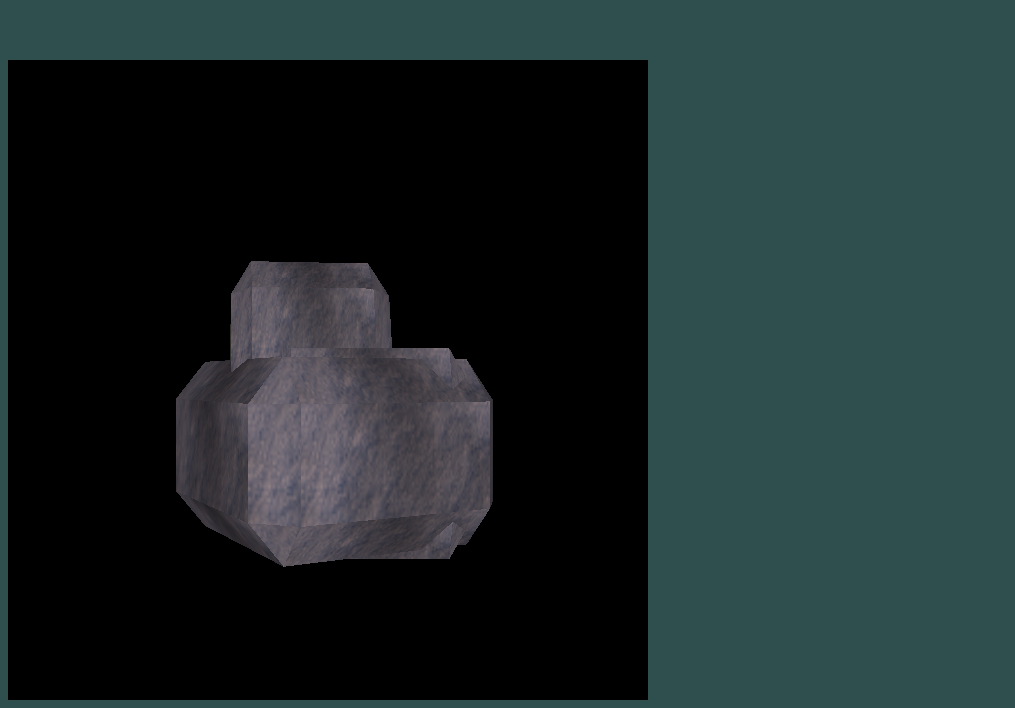
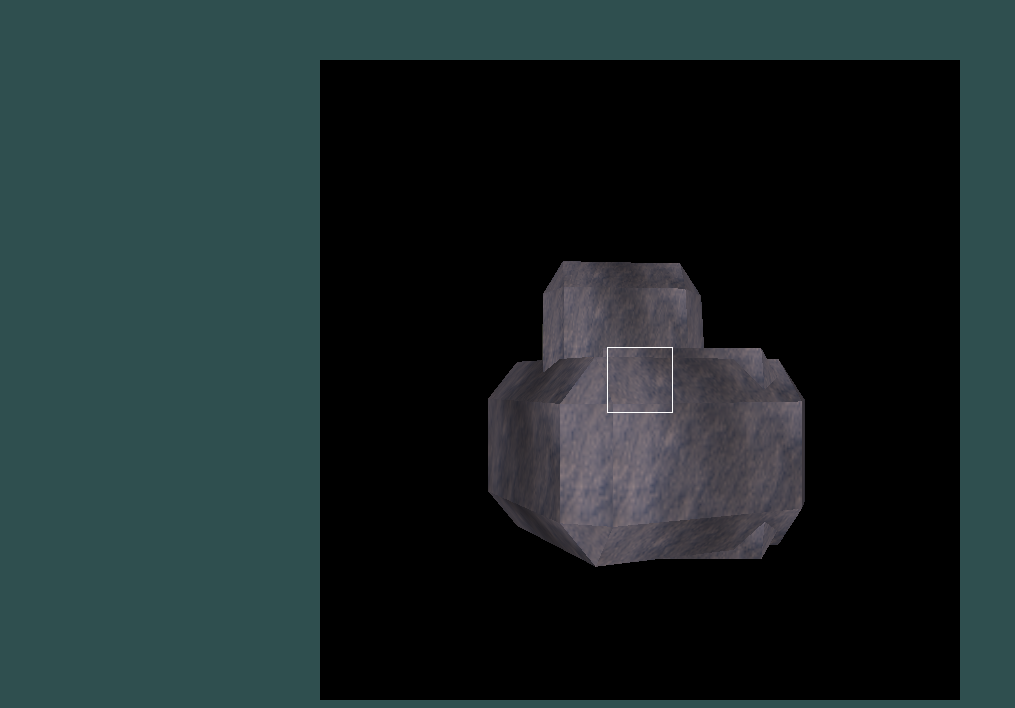
Before and after one commit to zzox/viewer, a website built with Vite: page index.html in a window 1280 px wide. Shown: the part 208-916 px from the top of the page, without its empty margins (0-1015 px from the left). Built offline with nearby package versions, Linux system fonts and the light colour scheme; animation ran at ten frames a second.

Commit message:
debug rect

```diff
--- a/index.html
+++ b/index.html
@@ -8,6 +8,7 @@
 </head>
 <body>
   <canvas id="twod" width="256" height="64" style="width: 1024px; height: 256px; image-rendering: pixelated;"></canvas>
+  <div id="container"><div></div></div>
   <script type="module" src="./src/main.ts"></script>
 </body>
 </html>
--- a/src/css/main.css
+++ b/src/css/main.css
@@ -1,3 +1,16 @@
 body {
   background-color: darkslategrey;
 }
+
+#container {
+  display: flex;
+  align-items: center;
+  justify-content: center;
+}
+
+#container > div {
+  position: absolute;
+  border: 1px solid white;
+  height: 64px;
+  width: 64px;
+}
--- a/src/main.ts
+++ b/src/main.ts
@@ -79,7 +79,8 @@ const go = async () => {
   renderer.setPixelRatio(window.devicePixelRatio)
   renderer.setSize(width, height)
   renderer.setAnimationLoop(animate)
-  document.body.appendChild(renderer.domElement)
+  const container = document.querySelector('#container')
+  container!.prepend(renderer.domElement)
 
 
   // texture = new THREE.FramebufferTexture( textureSize, textureSize );
@@ -109,7 +110,6 @@ const go = async () => {
   controls.enableDamping = true
   controls.minDistance = 2
   controls.maxDistance = 5
-
   //
 
   // window.addEventListener('resize', onWindowResize)
```
